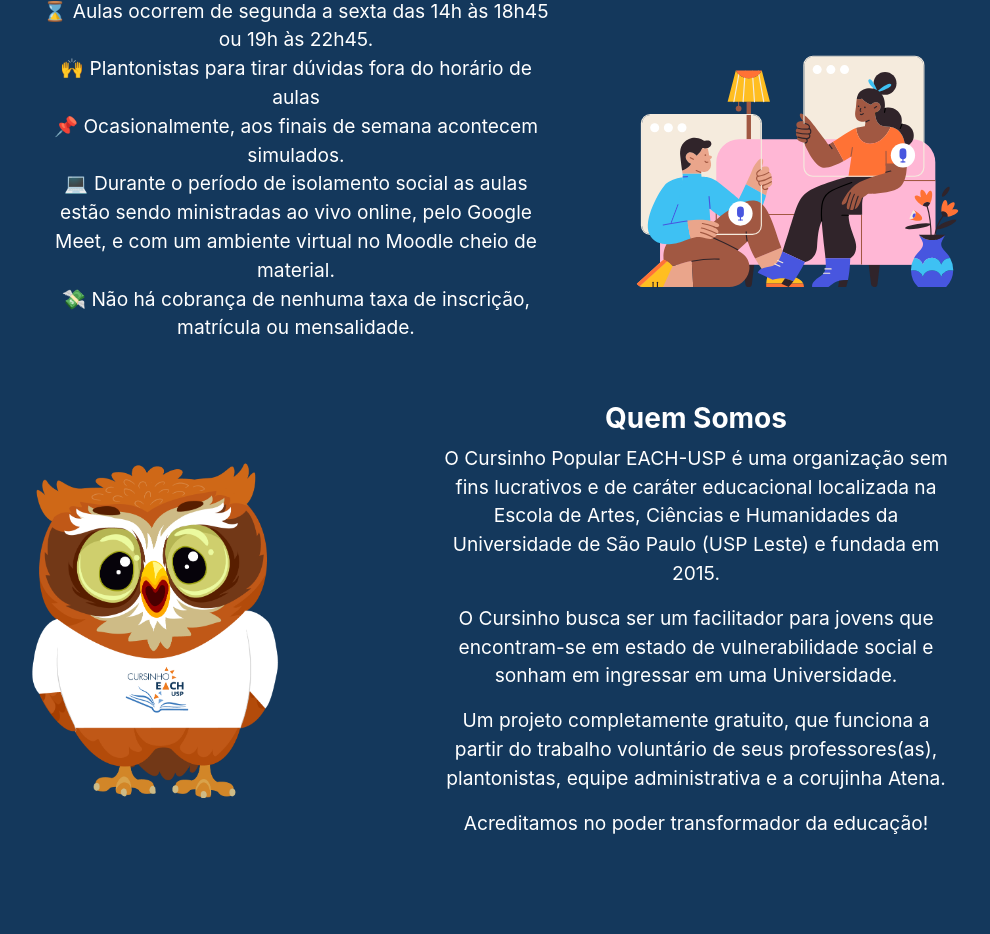
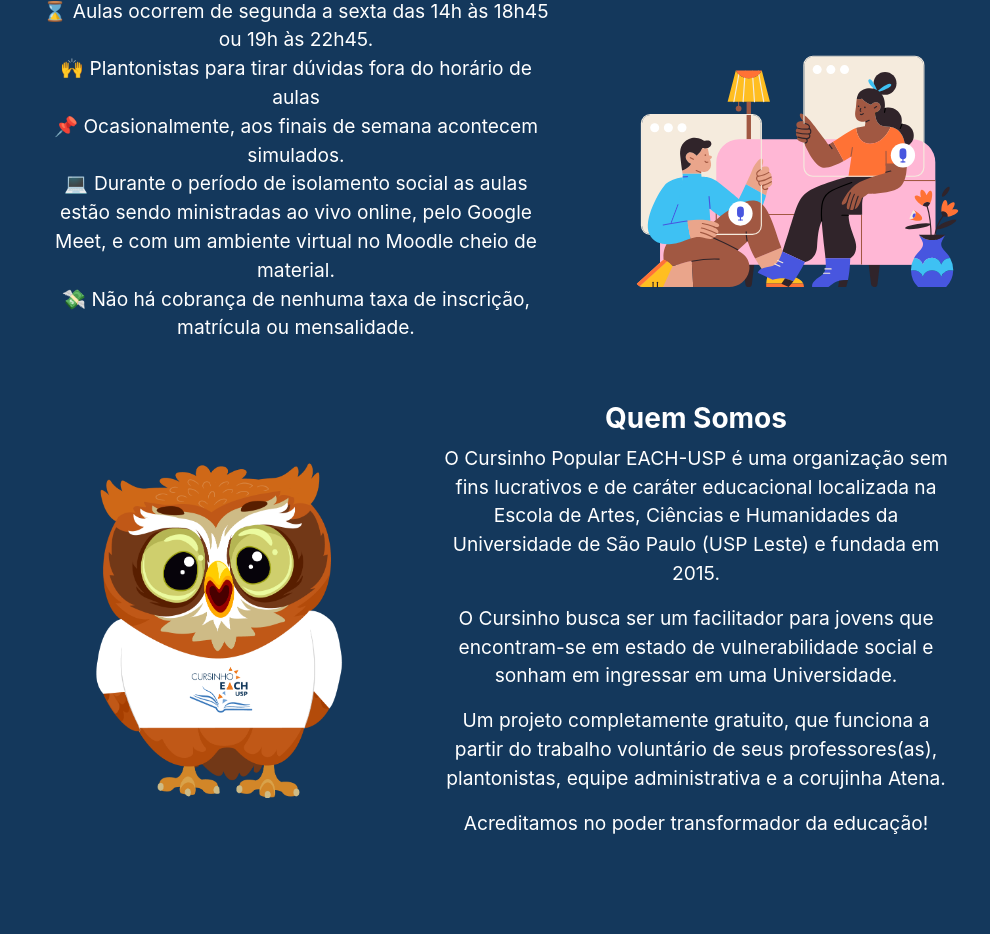
Before and after one commit to cursinhoeachusp/site-cpe, a PHP site: page / in a window 1280 px wide. Shown: the part 1256-2190 px from the top of the page, without its empty margins (144-1134 px from the left). Run offline with PHP 8.4, Linux system fonts and the light colour scheme.

Commit message:
arrumado seção quem somos e foto da atena

```diff
--- a/css/style.css
+++ b/css/style.css
@@ -70,6 +70,7 @@
     margin-top: 40px;
     background-size: contain;
     background-repeat: no-repeat;
+    background-position: center;
 }
 /* -------------------------------------- */
 
@@ -135,9 +136,14 @@
     font-weight: bold;
 }
 
+.comoFunc {
+    display: flex;
+    flex-direction: column-reverse;
+}
+
 .quemSomos {
     display: flex;
-    flex-direction: column-reverse;
+    flex-direction: column;
 }
 
 
--- a/index.html
+++ b/index.html
@@ -55,7 +55,7 @@
 
     </div>
 
-    <div class="seção quemSomos" id="recuo">
+    <div class="seção comoFunc" id="recuo">
 
       <div class="texto">
         <h3> <b>Como funciona</b> </h3>
```
